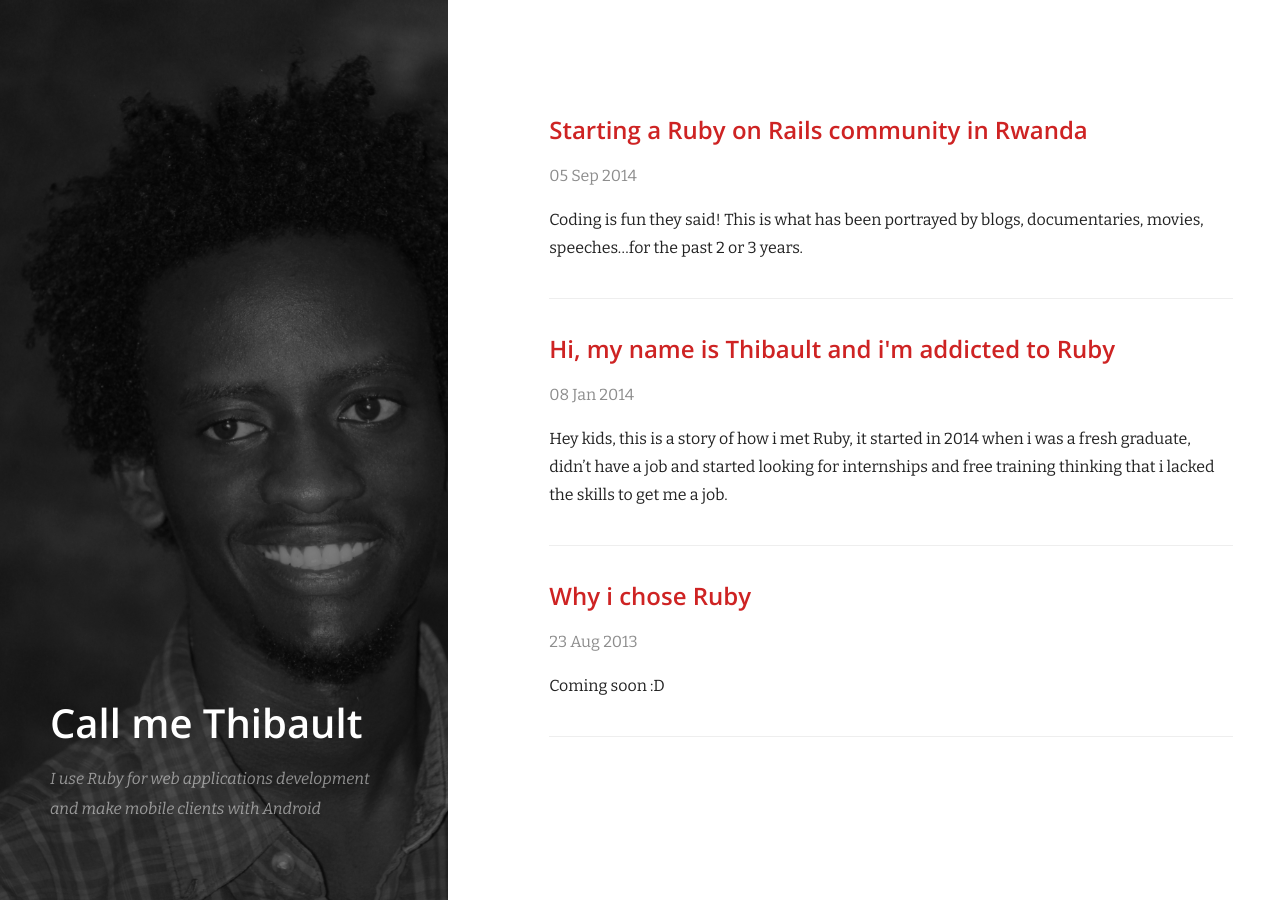
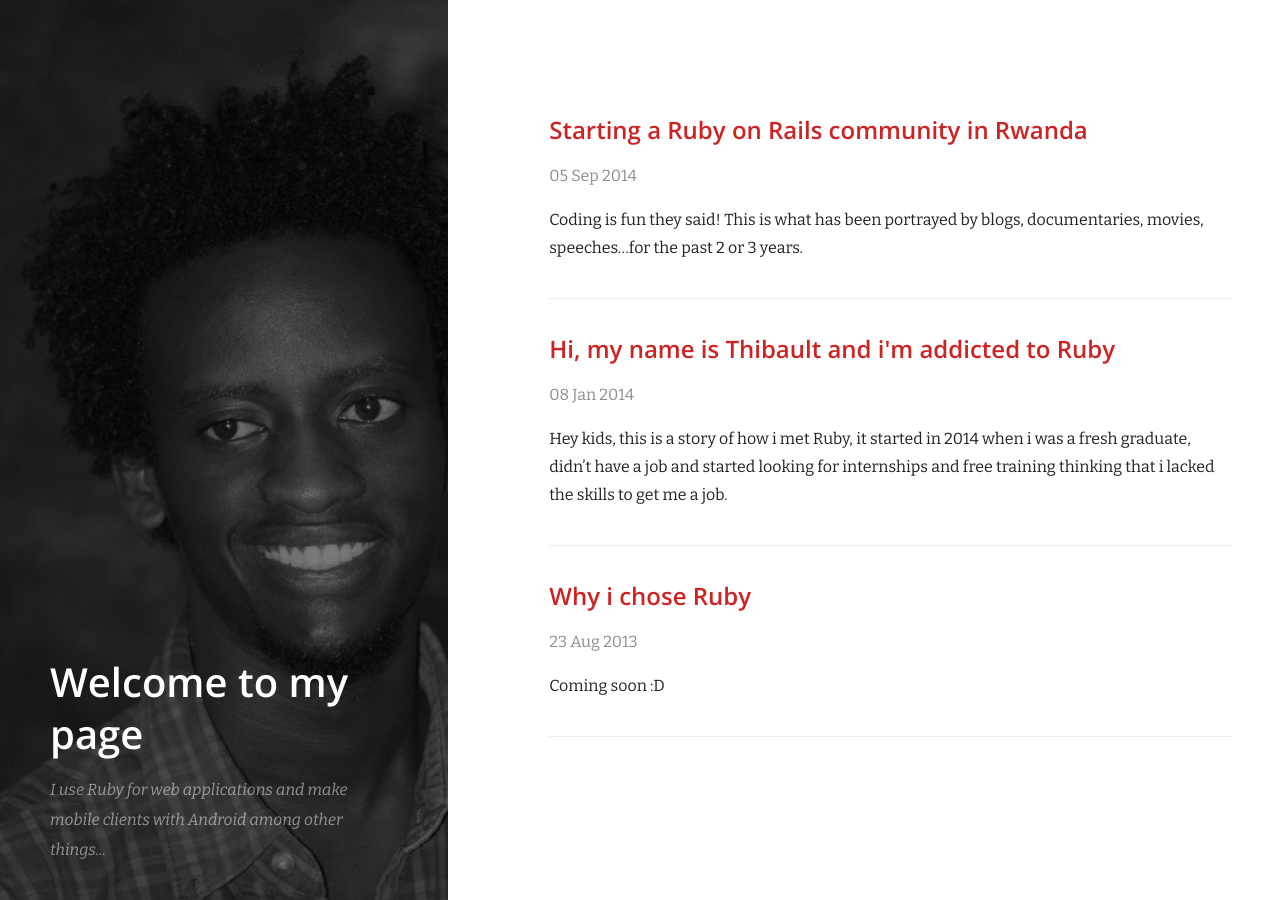
Before and after one commit to Eyewritecode/eyewritecode.github.io, a Jekyll site: the page built from index.html, in a window 1280 px wide. Built offline with Jekyll 4.4.1, drawn with Linux system fonts in a browser that asks for light colours; nearby versions of some CDN libraries.

Commit message:
some stuff

```diff
--- a/_config.yml
+++ b/_config.yml
@@ -1,6 +1,6 @@
 # Site settings
-title: 'Call me Thibault' # Your Title
-tagline: 'I use Ruby for web applications development and make mobile clients with Android' # A brief tagline for your site
+title: 'Welcome to my page' # Your Title
+tagline: 'I use Ruby for web applications and make mobile clients with Android among other things...' # A brief tagline for your site
 sidebar_image: /images/cover.jpg
 
 # Build settings
```
Also changed, not shown: _posts/2014-01-08-a-little-bit-about-me.md (+4 -2 lines), _posts/2014-09-05-starting-a-rails-community-in-Rwanda.md (+2 -2 lines).
